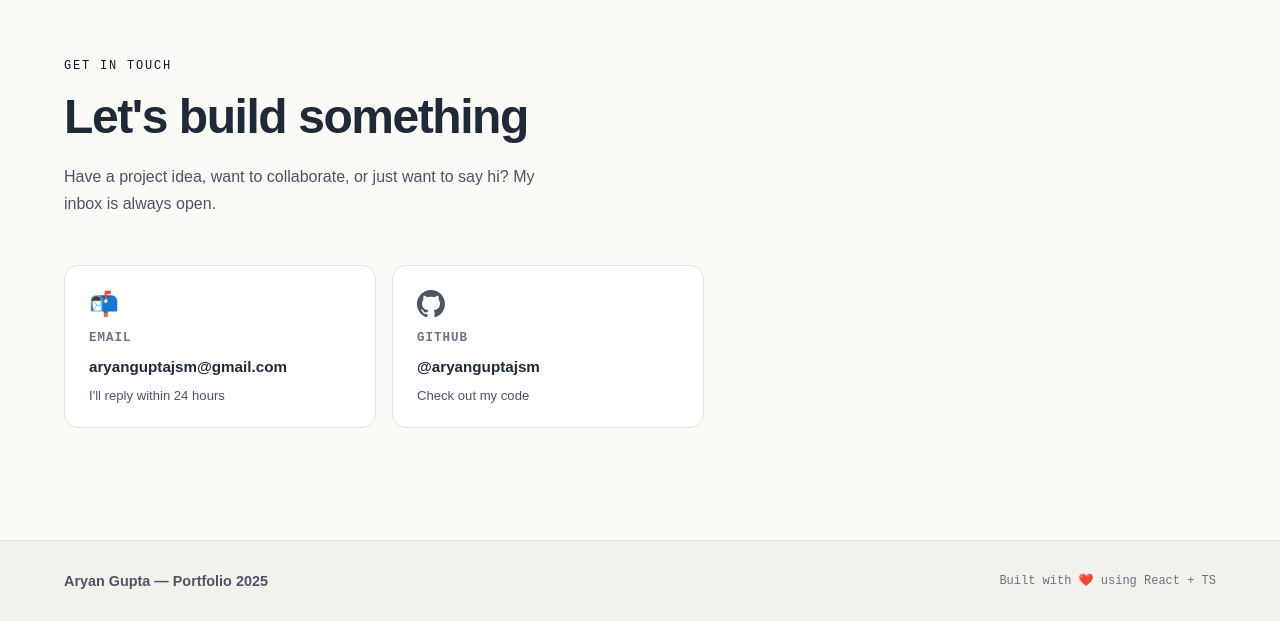
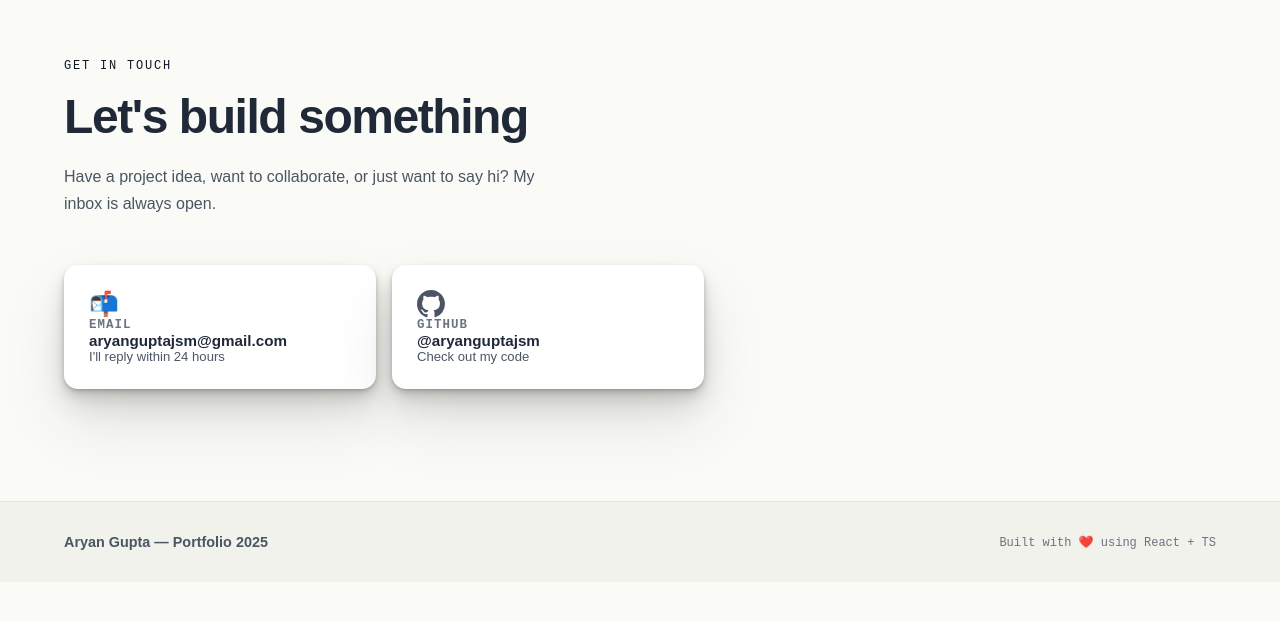
Before and after one commit to aryanguptajsm/portfolio, a React (Vite) app: page / in a window 1280 px wide. Shown: the part 3968-4589 px from the top of the page. After the commit the page ends 4550 px from the top, so only its background shows below. Built offline with nearby package versions, Linux system fonts and the light colour scheme.

Commit message:
feat: add animated Contact section with email and GitHub cards

```diff
--- a/src/components/Contact.tsx
+++ b/src/components/Contact.tsx
@@ -1,4 +1,5 @@
 import { motion } from 'motion/react';
+import BorderGlow from './borderglow';
 
 const Contact = () => {
   return (
@@ -17,20 +18,36 @@ const Contact = () => {
         <motion.div variants={{ hidden: { opacity: 0, y: 20 }, visible: { opacity: 1, y: 0 } }} className="section-title">Let's build something</motion.div>
         <motion.p variants={{ hidden: { opacity: 0, y: 20 }, visible: { opacity: 1, y: 0 } }} className="section-sub">Have a project idea, want to collaborate, or just want to say hi? My inbox is always open.</motion.p>
         <div className="contact-cards">
-          <motion.a variants={{ hidden: { opacity: 0, scale: 0.9 }, visible: { opacity: 1, scale: 1 } }} className="contact-card" href="mailto:aryanguptajsm@gmail.com">
+          <BorderGlow
+            as={motion.a}
+            variants={{ hidden: { opacity: 0, scale: 0.9 }, visible: { opacity: 1, scale: 1 } }}
+            className="contact-card"
+            href="mailto:aryanguptajsm@gmail.com"
+            borderRadius={14}
+            backgroundColor="var(--card)"
+          >
             <div className="cc-icon">📬</div>
             <div className="cc-label">Email</div>
             <div className="cc-value">aryanguptajsm@gmail.com</div>
             <div className="cc-sub">I'll reply within 24 hours</div>
-          </motion.a>
-          <motion.a variants={{ hidden: { opacity: 0, scale: 0.9 }, visible: { opacity: 1, scale: 1 } }} className="contact-card" href="https://github.com/aryanguptajsm" target="_blank" rel="noreferrer">
+          </BorderGlow>
+          <BorderGlow
+            as={motion.a}
+            variants={{ hidden: { opacity: 0, scale: 0.9 }, visible: { opacity: 1, scale: 1 } }}
+            className="contact-card"
+            href="https://github.com/aryanguptajsm"
+            target="_blank"
+            rel="noreferrer"
+            borderRadius={14}
+            backgroundColor="var(--card)"
+          >
             <div className="cc-icon">
               <svg width="28" height="28" viewBox="0 0 24 24" fill="var(--acc3)"><path d="M12 0C5.37 0 0 5.37 0 12c0 5.31 3.435 9.795 8.205 11.385.6.105.825-.255.825-.57 0-.285-.015-1.23-.015-2.235-3.015.555-3.795-.735-4.035-1.41-.135-.345-.72-1.41-1.23-1.695-.42-.225-1.02-.78-.015-.795.945-.015 1.62.87 1.845 1.23 1.08 1.815 2.805 1.305 3.495.99.105-.78.42-1.305.765-1.605-2.67-.3-5.46-1.335-5.46-5.925 0-1.305.465-2.385 1.23-3.225-.12-.3-.54-1.53.12-3.18 0 0 1.005-.315 3.3 1.23.96-.27 1.98-.405 3-.405s2.04.135 3 .405c2.295-1.56 3.3-1.23 3.3-1.23.66 1.65.24 2.88.12 3.18.765.84 1.23 1.905 1.23 3.225 0 4.605-2.805 5.625-5.475 5.925.435.375.81 1.095.81 2.22 0 1.605-.015 2.895-.015 3.3 0 .315.225.69.825.57A12.02 12.02 0 0024 12c0-6.63-5.37-12-12-12z"/></svg>
             </div>
             <div className="cc-label">GitHub</div>
             <div className="cc-value">@aryanguptajsm</div>
             <div className="cc-sub">Check out my code</div>
-          </motion.a>
+          </BorderGlow>
         </div>
       </motion.div>
     </section>
```
